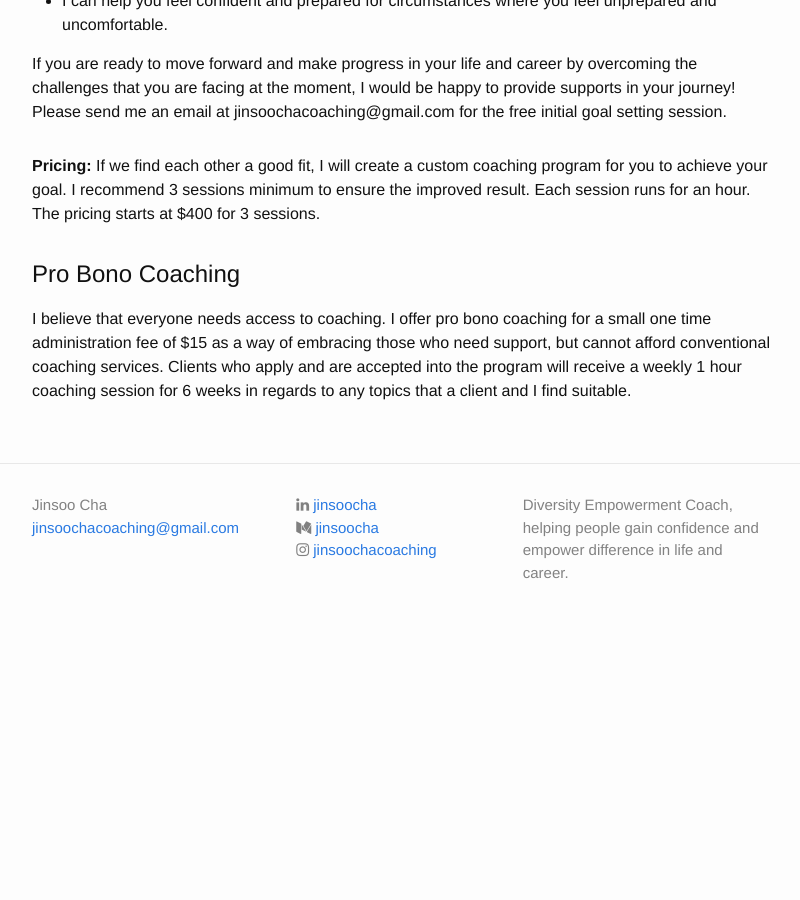
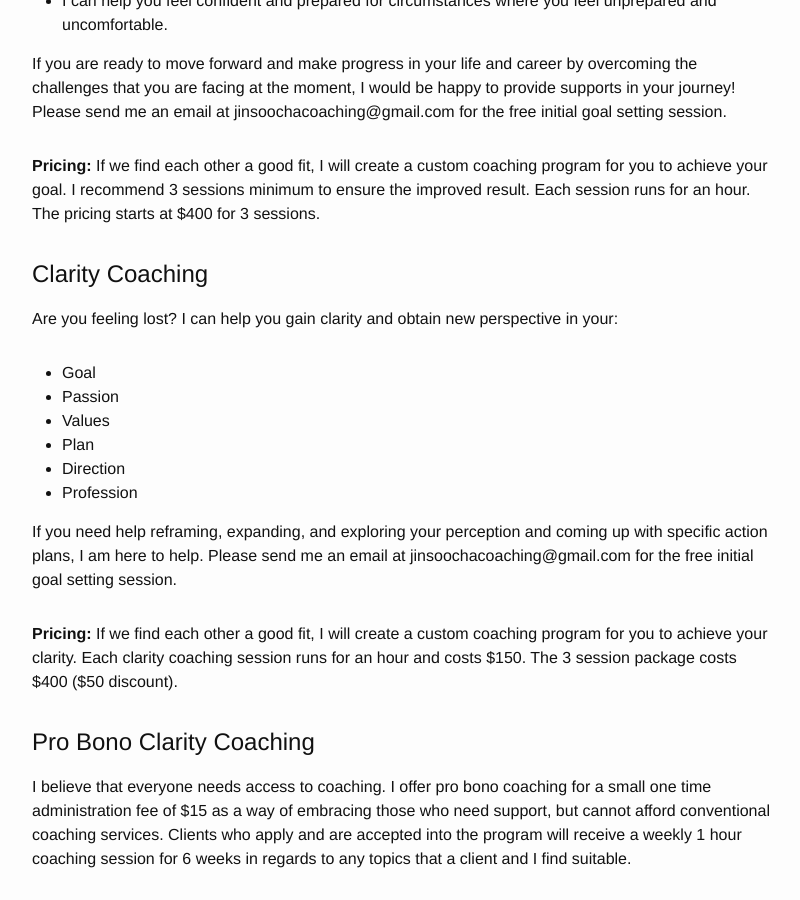
Before and after one commit to jinsoocha/jinsoocha.github.io, a Jekyll site: the page built from index.html, in a window 1280 px wide and 900 px high, scrolled down 817 px. Shown: the whole window, without its empty margins (238-1038 px from the left). Built offline with Jekyll 4.4.1, drawn with Linux system fonts in a browser that asks for light colours; nearby versions of some CDN libraries; before the commit the page ends 1461 px from its top, so only the background shows below that; some of the changed text lies outside the part shown.

Commit message:
Update index.html

```diff
--- a/index.html
+++ b/index.html
@@ -4,7 +4,7 @@ layout: default
 
 <div class="home">
   <div class="intro">
-    <p class="post-content">Hi, I am Jinsoo, a Diversity Empowerment Coach, passionate about helping people gain their confidence when and where they do not feel belonged due to their perceived and actual differences.</p>
+    <p class="post-content">Hi, I am Jinsoo, a Diversity Empowerment Coach, passionate about helping people gain confidence and improve a sense of belonging by empowering difference.</p>
     <p class="post-content">I am currently offering the following coaching services via phone or Zoom. Please inquire at jinsoochacoaching@gmail.com for the free initial goal setting session to discuss your goals and challenges so that we can create a plan together.</p>
     <div class="intro-block">
       <h2 class="post-heading">Diversity Empowerment Coaching</h2>
@@ -29,7 +29,21 @@ layout: default
       <p class="post-content"><b>Pricing:</b> If we find each other a good fit, I will create a custom coaching program for you to achieve your goal. I recommend 3 sessions minimum to ensure the improved result. Each session runs for an hour. The pricing starts at $400 for 3 sessions.</p>
     </div>
     <div class="intro-block">
-      <h2 class="post-heading">Pro Bono Coaching</h2>
+      <h2 class="post-heading">Clarity Coaching</h2>
+      <p class="post-content">Are you feeling lost? I can help you gain clarity and obtain new perspective in your:</p>
+      <ul>
+        <li>Goal</li>
+        <li>Passion</li>
+        <li>Values</li>
+        <li>Plan</li>
+        <li>Direction</li>
+        <li>Profession</li>
+      </ul>
+      <p class="post-content">If you need help reframing, expanding, and exploring your perception and coming up with specific action plans, I am here to help. Please send me an email at jinsoochacoaching@gmail.com for the free initial goal setting session.</p>
+      <p class="post-content"><b>Pricing:</b> If we find each other a good fit, I will create a custom coaching program for you to achieve your clarity. Each clarity coaching session runs for an hour and costs $150. The 3 session package costs $400 ($50 discount).</p>
+    </div>
+    <div class="intro-block">
+      <h2 class="post-heading">Pro Bono Clarity Coaching</h2>
       <p class="post-content">I believe that everyone needs access to coaching. I offer pro bono coaching for a small one time administration fee of $15 as a way of embracing those who need support, but cannot afford conventional coaching services. Clients who apply and are accepted into the program will receive a weekly 1 hour coaching session for 6 weeks in regards to any topics that a client and I find suitable.</p>
     </div>
   </div>
```
